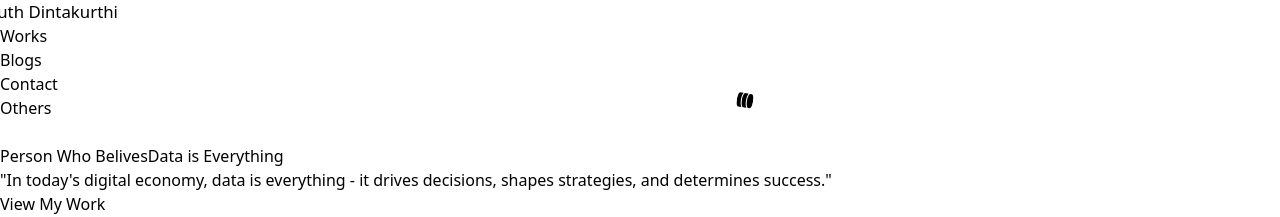
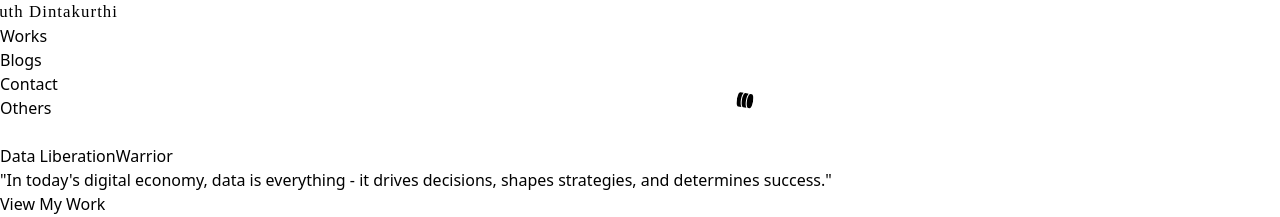
Before and after one commit to TonyTonyChopper1000/techwithachuth, a React (Vite) app: page / in a window 1280 px wide. Shown: the top 217 px of the page. Built offline with nearby package versions, Linux system fonts and the light colour scheme.

Commit message:
pushing the changes

```diff
--- a/index.html
+++ b/index.html
@@ -2,7 +2,7 @@
 <html lang="en">
   <head>
     <meta charset="UTF-8" />
-    <link rel="icon" type="image/svg+xml" href="/vite.svg" />
+    <link rel="icon" type="image/svg+xml" href="https://i.pinimg.com/1200x/6c/bb/5d/6cbb5d0873b79fd92158e3f2b038fa11.jpg" />
     <meta name="viewport" content="width=device-width, initial-scale=1.0" />
     <title>techwithachuth</title>
   </head>
--- a/src/pages/LandingPage.jsx
+++ b/src/pages/LandingPage.jsx
@@ -127,7 +127,7 @@ export default function LandingPage() {
               whileHover={{ scale: 1.05 }}
             >
               <Link to="/">
-                <h1 className="text-2xl font-bold bg-gradient-to-r from-blue-400 to-purple-600 bg-clip-text text-transparent">
+                <h1 className="text-2xl font-bold text-gray-900" style={{ fontFamily: 'cursive', letterSpacing: '1px' }}>
                   Achuth Dintakurthi
                 </h1>
               </Link>
@@ -237,7 +237,7 @@ export default function LandingPage() {
                 transition={{ delay: 0.2 }}
               >
                 <span className="bg-gradient-to-r from-blue-400 via-purple-500 to-pink-500 bg-clip-text text-transparent">
-                  Person Who Belives
+                  Data Liberation
                 </span>
                 <motion.span
                   className="block text-gray-900"
@@ -245,7 +245,7 @@ export default function LandingPage() {
                   animate={{ opacity: 1, x: 0 }}
                   transition={{ delay: 0.4 }}
                 >
-                  Data is Everything
+                  Warrior
                 </motion.span>
               </motion.h1>
 
@@ -445,7 +445,7 @@ export default function LandingPage() {
                   <div className="relative w-full h-full bg-gradient-to-br from-blue-400 via-purple-500 to-pink-500 rounded-full p-[3px]">
                     <div className="w-full h-full bg-white rounded-full p-2 shadow-2xl">
                       <motion.img
-                        src="https://free-3dtextureshd.com/wp-content/uploads/2025/01/96.jpg.webp"
+                        src="https://miro.medium.com/v2/resize:fit:1200/0*j7sVnq-dE0XWdS12.jpeg"
                         alt="Profile"
                         className="w-full h-full object-cover rounded-full"
                         whileHover={{
```
